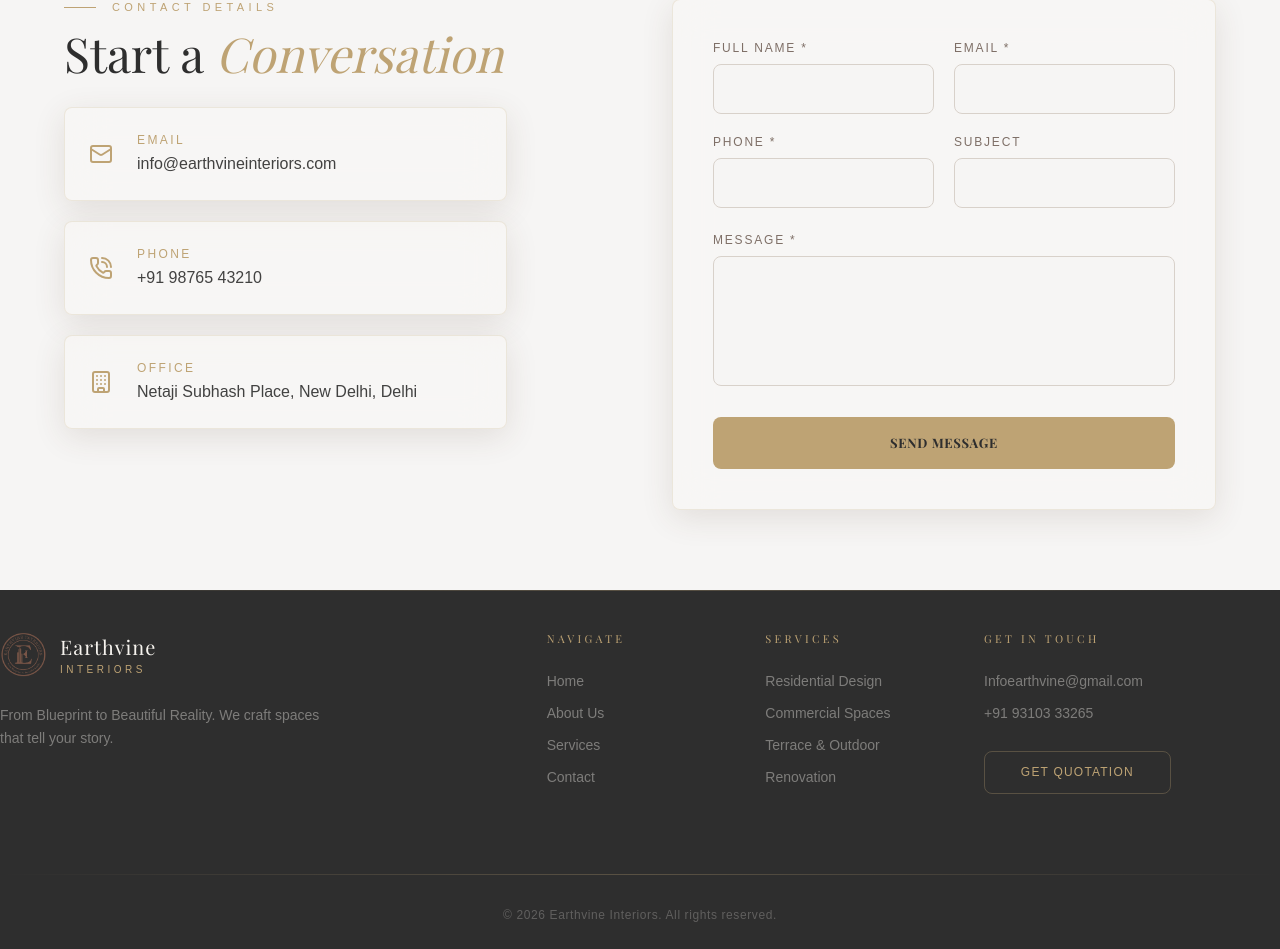
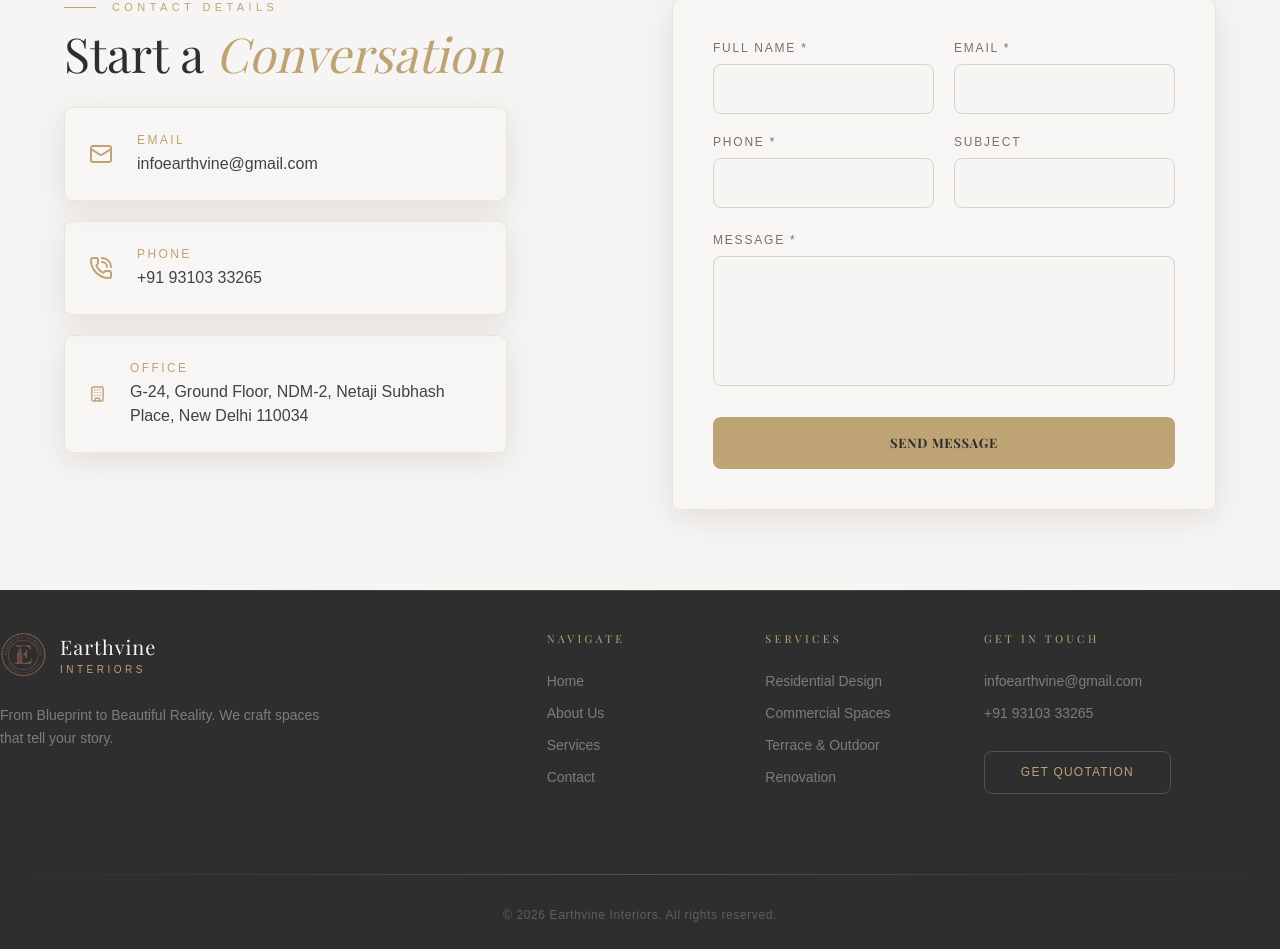
Before and after one commit to Mentoforce/earthvine, a Next.js app: page /contact in a window 1280 px wide. Shown: the part 761-1710 px from the top of the page. Built offline with nearby package versions, Linux system fonts and the light colour scheme.

Commit message:
change done

```diff
--- a/src/app/contact/page.tsx
+++ b/src/app/contact/page.tsx
@@ -176,17 +176,18 @@ const Contact = () => {
               {[
                 {
                   label: "Email",
-                  value: "info@earthvineinteriors.com",
+                  value: "infoearthvine@gmail.com",
                   logo: Mail,
                 },
                 {
                   label: "Phone",
-                  value: "+91 98765 43210",
+                  value: "+91 93103 33265",
                   logo: PhoneCall,
                 },
                 {
                   label: "Office",
-                  value: "Netaji Subhash Place, New Delhi, Delhi",
+                  value:
+                    "G-24, Ground Floor, NDM-2, Netaji Subhash Place, New Delhi 110034",
                   logo: Building,
                 },
               ].map((item) => {
--- a/src/components/Footer.tsx
+++ b/src/components/Footer.tsx
@@ -82,7 +82,7 @@ const Footer = () => {
             </h4>
 
             <div className="flex flex-col gap-3 text-sm text-[hsl(var(--cream)/0.4)]">
-              <span>Infoearthvine@gmail.com</span>
+              <span>infoearthvine@gmail.com</span>
               <span>+91 93103 33265</span>
 
               <Link
```
